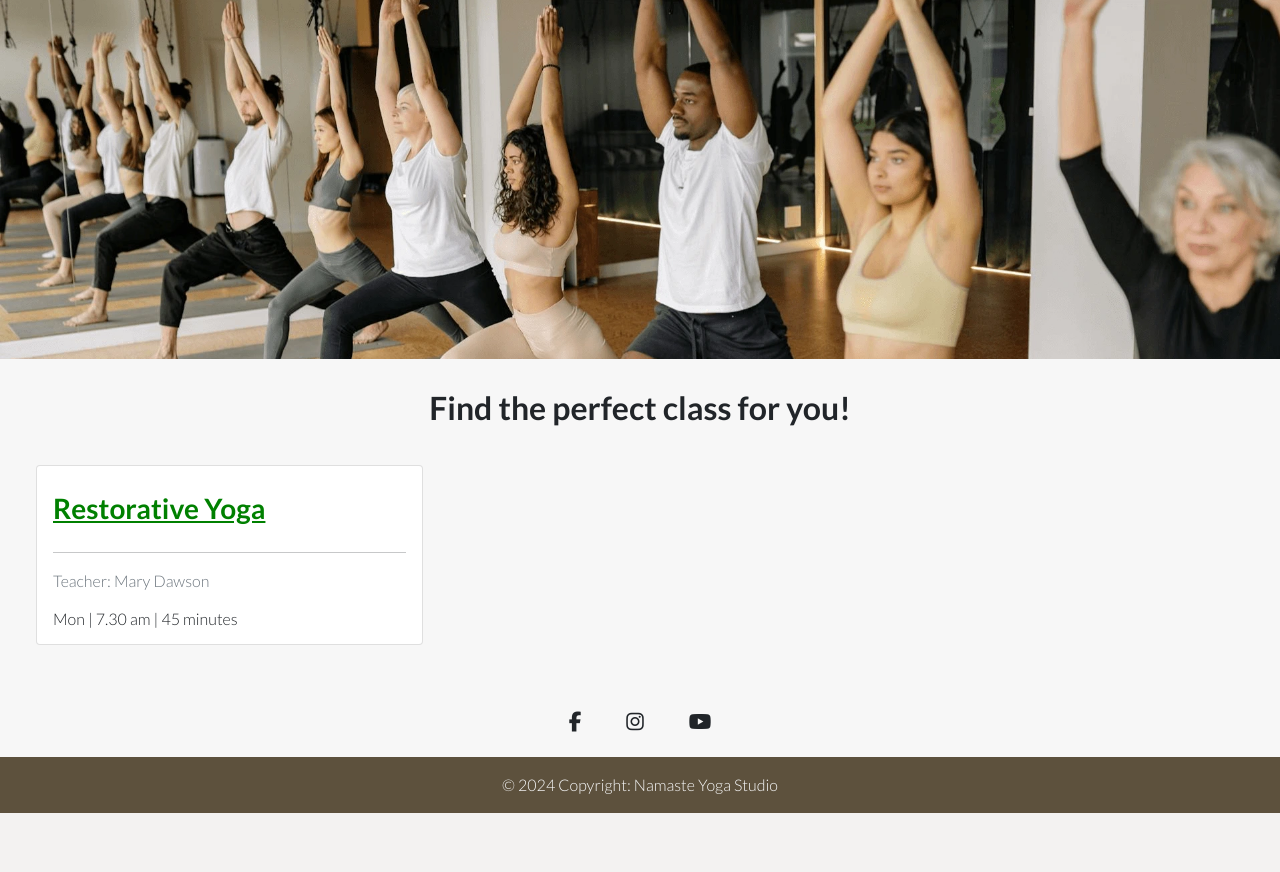
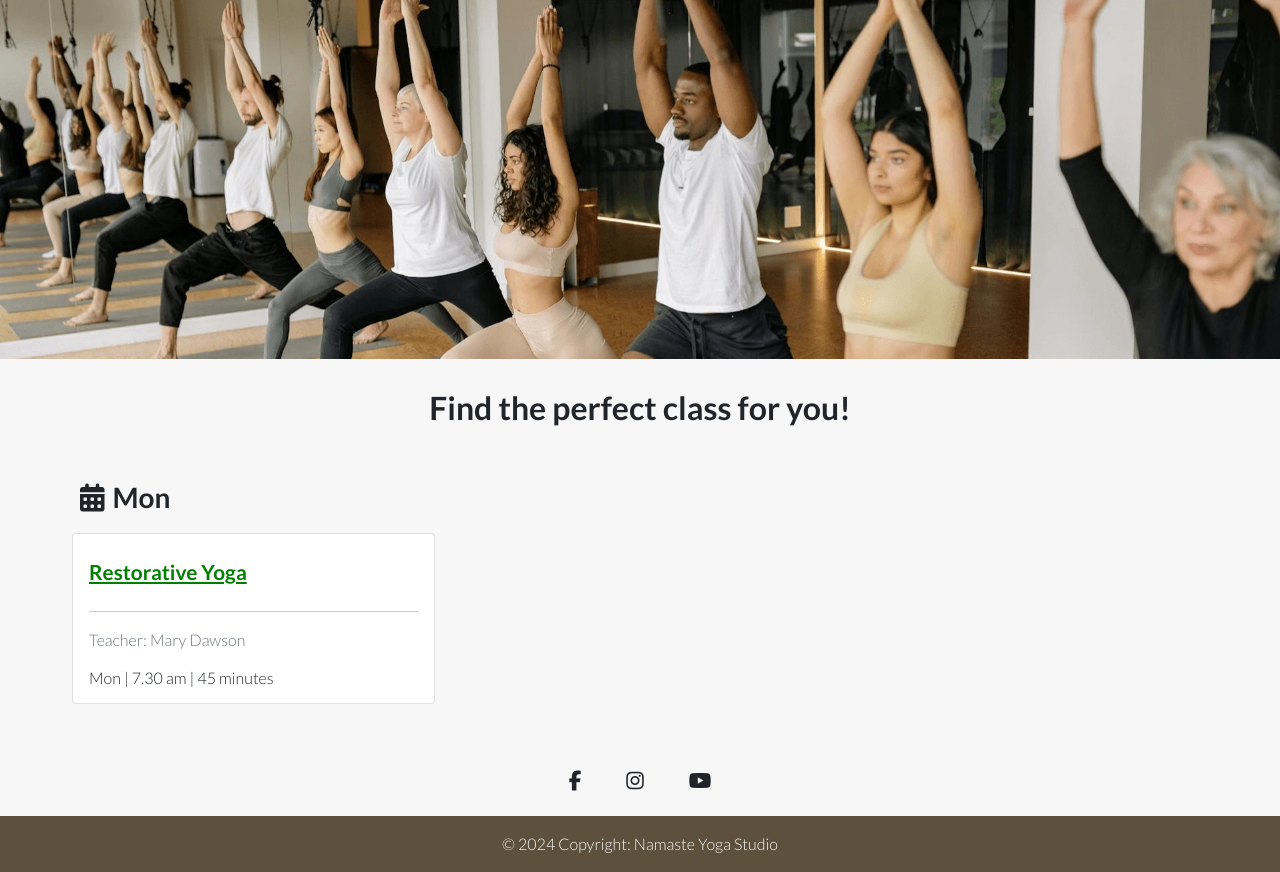
Before and after one commit to Agnieszka-21/namaste-django, a Django app: page /schedule/ in a window 1280 px wide. Shown: the part 75-947 px from the top of the page. Before the commit the page ends 888 px from the top, so only its background shows below. Run offline with Django 5.2, Linux system fonts and the light colour scheme; tables that the repository leaves empty hold one stand-in row (values such as "Sample post"); parts of the project's set-up code (start-up, migrations or seed data) failed here and were passed over; some libraries are stand-ins or nearby versions; some web fonts are replaced.

Commit message:
Group clases on the Schedule page by weekday

```diff
--- a/schedule/templates/schedule/schedule_list.html
+++ b/schedule/templates/schedule/schedule_list.html
@@ -4,14 +4,18 @@
 
 {{ block.super }}
 
-<div class="container-fluid col-12">
+<div class="container-fluid col-12 px-lg-5">
+    {% regroup groupclass_list by weekday as grouped_groupclasses %}
+
+    {% for weekday, groupclass_list in grouped_groupclasses %}
+    <h3 class="pt-3 px-md-2 px-lg-4"><i class="fa-solid fa-calendar-days px-2"></i>{{ weekday }}</h3>
     <div class="row px-md-2 px-lg-4">
         {% for groupclass in groupclass_list %}
         <div class="col-md-6 col-lg-4">
             <div class="card mb-4">
                 <div class="card-body">
                     <a href="{% url 'schedule_detail' groupclass.id %}">
-                        <h3 class="card-title">{{ groupclass.title }}</h3>
+                        <h4 class="card-title">{{ groupclass.title }}</h4>
                     </a>
                     <hr>
                     <p class="text-muted">Teacher: {{ groupclass.teacher }}</p>
@@ -21,6 +25,7 @@
         </div>
         {% endfor %}
     </div>
+    {% endfor %}
 </div>
 
 {% endblock %}
--- a/static/css/style.css
+++ b/static/css/style.css
@@ -319,3 +319,15 @@ option:hover {
         background-image: url('../images/meditation.jpg');
     }
 }
+
+@media only screen and (min-width: 1024px) {
+    .card-title {
+        font-size: 1.3em;
+    }
+}
+
+@media only screen and (min-width: 1440px) {
+    .card-title {
+        font-size: 1.5em;
+    }
+}
--- a/templates/500.html
+++ b/templates/500.html
@@ -16,6 +16,5 @@
     </div>
 </div>
 
-
-<!-- 404.html content ends here -->
+<!-- 500.html content ends here -->
 {% endblock %}
```
Also changed, not shown: 1 other file.
